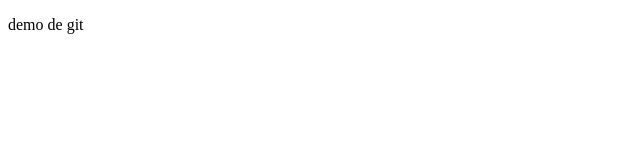
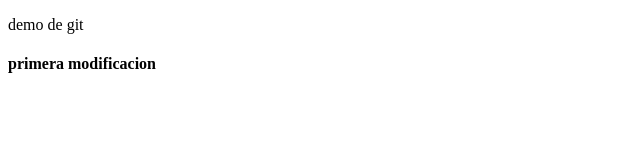
Before and after one commit to josephICR/git-hola-git, a plain HTML site: page index.html in a window 1280 px wide. Shown: the whole page, without its empty margins (0-640 px from the left). Drawn offline with Linux system fonts and the light colour scheme.

Commit message:
se agrego un  h4

```diff
--- a/index.html
+++ b/index.html
@@ -8,6 +8,8 @@
 </head>
 <body>
     <p>demo de git</p>
+    <h4>primera modificacion</h4>
+
 
 </body>
 </html>
```
